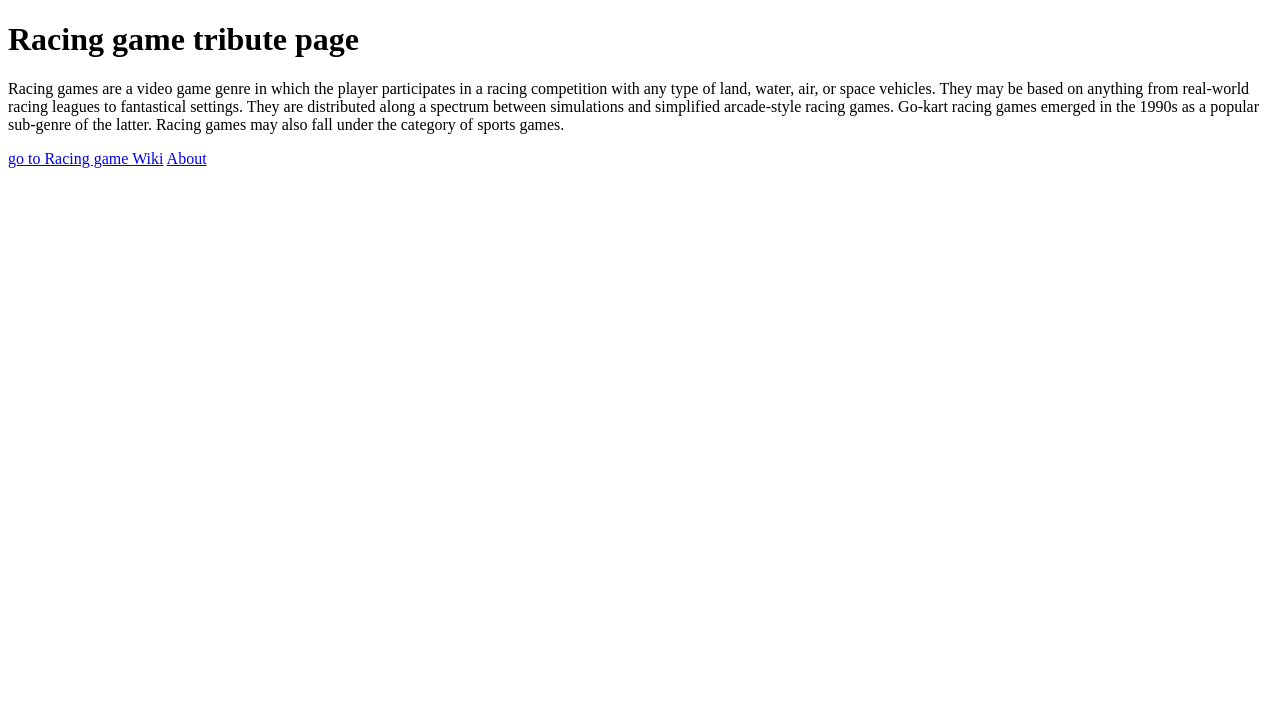
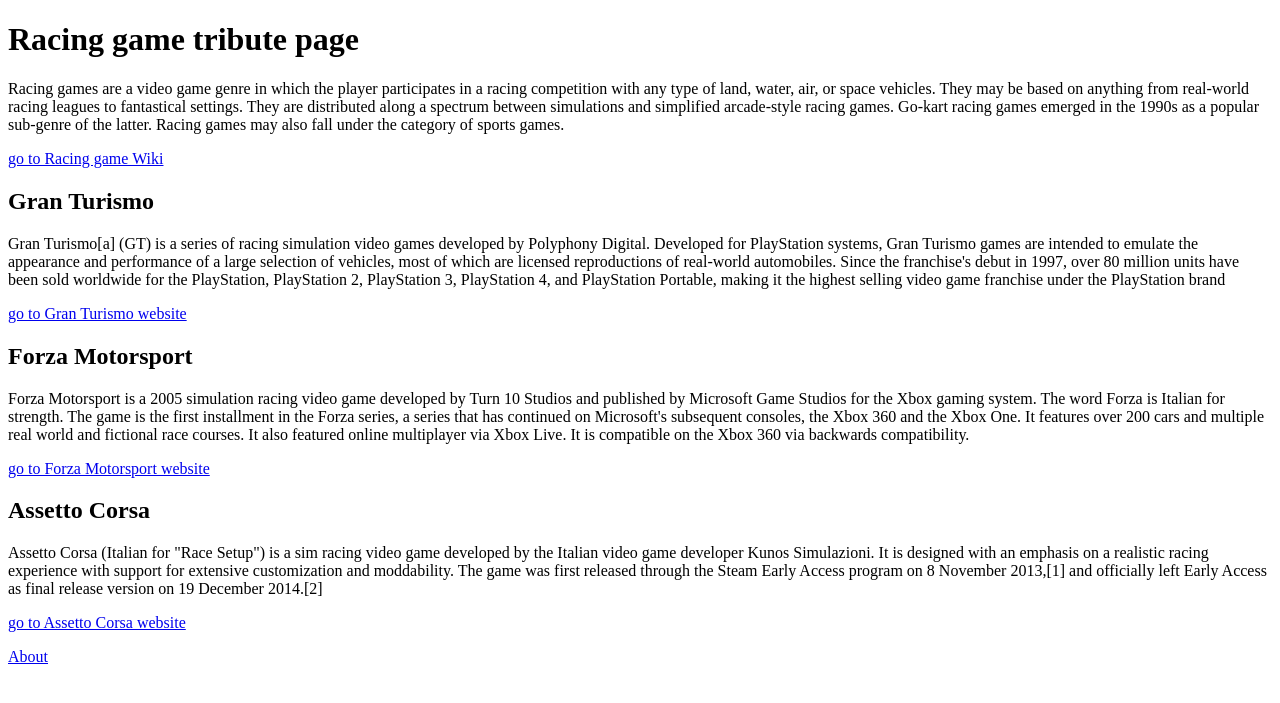
Before and after one commit to LuisGonzalez32/progra2-semana2-clase1, a Flask app: page / in a window 1280 px wide. Shown: the top 703 px of the page. Run offline with Flask 2, Linux system fonts and the light colour scheme.

Commit message:
added games and links

```diff
--- a/templates/index.html
+++ b/templates/index.html
@@ -18,7 +18,41 @@
 
     <a href="https://en.wikipedia.org/wiki/Racing_game">go to Racing game Wiki</a>
 
-    <a href="about">About</a>
+
+
+    <h2>Gran Turismo</h2>
+
+    <p>Gran Turismo[a] (GT) is a series of racing simulation video games developed by Polyphony Digital. Developed for
+        PlayStation systems, Gran Turismo games are intended to emulate the appearance and performance of a large
+        selection of vehicles, most of which are licensed reproductions of real-world automobiles. Since the franchise's
+        debut in 1997, over 80 million units have been sold worldwide for the PlayStation, PlayStation 2, PlayStation 3,
+        PlayStation 4, and PlayStation Portable, making it the highest selling video game franchise under the
+        PlayStation brand</p>
+
+    <a href="https://www.gran-turismo.com/us/products/gtsport/">go to Gran Turismo website</a>
+
+    <h2>Forza Motorsport</h2>
+
+    <p>Forza Motorsport is a 2005 simulation racing video game developed by Turn 10 Studios and published by Microsoft
+        Game Studios for the Xbox gaming system. The word Forza is Italian for strength. The game is the first
+        installment in the Forza series, a series that has continued on Microsoft's subsequent consoles, the Xbox 360
+        and the Xbox One. It features over 200 cars and multiple real world and fictional race courses. It also featured
+        online multiplayer via Xbox Live. It is compatible on the Xbox 360 via backwards compatibility.</p>
+
+    <a href="https://forzamotorsport.net/en-US">go to Forza Motorsport website</a>
+
+    <h2>Assetto Corsa</h2>
+
+    <p>Assetto Corsa (Italian for "Race Setup") is a sim racing video game developed by the Italian video game developer
+        Kunos Simulazioni. It is designed with an emphasis on a realistic racing experience with support for extensive
+        customization and moddability. The game was first released through the Steam Early Access program on 8 November
+        2013,[1] and officially left Early Access as final release version on 19 December 2014.[2]</p>
+
+    <a href="https://store.steampowered.com/app/244210/Assetto_Corsa/">go to Assetto Corsa website</a>
+
+    <p>
+        <a href="about">About</a>
+    </p>
 </body>
 
 </html>
```
